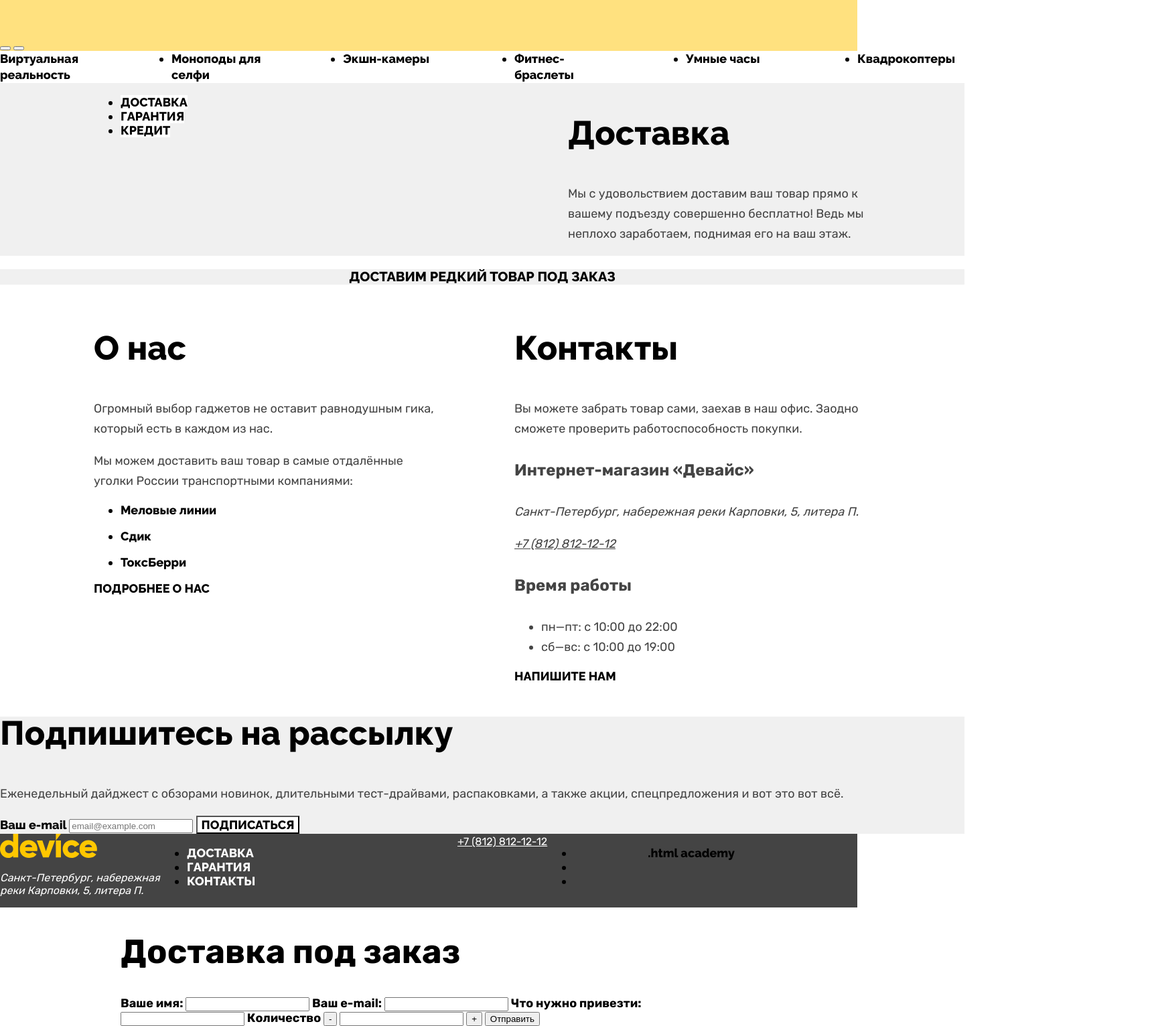
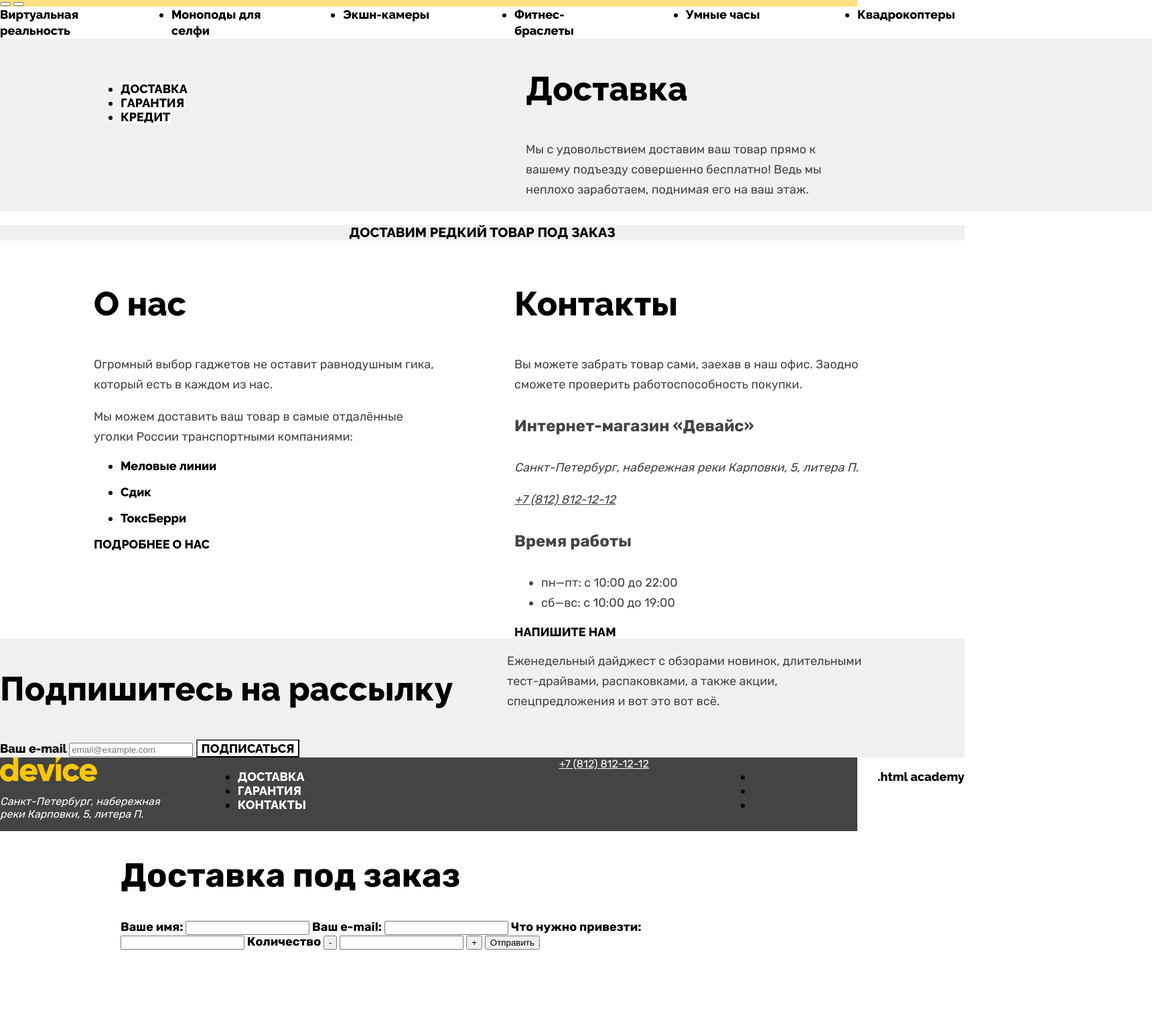
Before and after one commit to htmlacademy-htmlcss/1802077-device-33, a plain HTML site: page 5/index.html in a window 1280 px wide. Shown: the part 665-2197 px from the top of the page at 67% size, 1720 px wide, since content can reach past the window. After the commit the page ends 2083 px from the top, so only its background shows below. Drawn offline with Linux system fonts and the light colour scheme; files whose address does not match are found by name.

Commit message:
:heavy_check_mark: Сборка #5

```diff
--- a/5/index.html
+++ b/5/index.html
@@ -12,6 +12,7 @@
   <header class="page-header">
     <div class="head-container">
       <div class="navigation-container">
+        <nav class="navigation">
         <h1 class="visually-hidden">Интернет-магазин гаджетов Device</h1>
         <a href="index.html">
           <img class="logo" src="images/logo/logo-page.svg" width="145" height="36" alt="Переход на главную.">
@@ -21,7 +22,6 @@
           <input class="search" type="text" name="text-search" id="text-search-field" placeholder="Текст поиска">
           <button type="submit">Найти</button>
         </form>
-        <nav class="navigation">
           <ul class="navigation-list navigation-user">
             <li class="navigation-item">
               <a class="navigation-link" href="#">Войти</a>
@@ -111,6 +111,7 @@
       </section>
       <section class="advantages">
         <h2 class="visually-hidden">Преимущества</h2>
+        <div class="advantages-container">
         <section class="name-advantages">
           <h3 class="visually-hidden">Название Преимущества</h3>
           <ul class="name-advantages-list">
@@ -131,6 +132,7 @@
           <p class="description-advantages-services">Мы с удовольствием доставим ваш товар прямо к вашему подъезду
             совершенно бесплатно! Ведь мы неплохо заработаем, поднимая его на ваш этаж.</p>
         </section>
+      </div>
       </section>
       <p class="delivery-rare">Доставим редкий товар под заказ</p>
       <section class="information-about-us">
@@ -171,16 +173,17 @@
           <a class="button button-feedbacks" href="#">Напишите нам</a>
         </section>
       </section>
+
       <section class="newsletter">
-        <h3 class="newsletter-title">Подпишитесь на рассылку</h3>
-        <p>Еженедельный дайджест с обзорами новинок,
-          длительными тест-драйвами, распаковками, а также акции, спецпредложения и вот это вот всё.</p>
         <form class="newsletter-form" action="https://echo.htmlacademy.ru/" method="post">
+          <h3 class="newsletter-title">Подпишитесь на рассылку</h3>
           <label for="newsletter-email">Ваш e-mail</label>
           <input class="field" placeholder="email@example.com" type="email" name="newsletter-email"
             id="newsletter-email" required>
           <button class="button newsletter-button" type="submit">Подписаться</button>
         </form>
+        <p>Еженедельный дайджест с обзорами новинок,
+          длительными тест-драйвами, распаковками, а также акции, спецпредложения и вот это вот всё.</p>
       </section>
     </div>
   </main>
@@ -196,7 +199,6 @@
           <p class="address-text">Санкт-Петербург, набережная реки Карповки, 5, литера П.</p>
         </address>
       </section>
-      <section class="footer-navigation">
         <nav class="navigation">
           <ul class="navigation-user">
             <li class="navigation-item">
@@ -210,10 +212,7 @@
             </li>
           </ul>
         </nav>
-      </section>
-      <section>
         <a class="contacts-phone-footer" href="tel:88128121212">+7 (812) 812-12-12</a>
-      </section>
       <section class="footer-social">
         <h2 class="visually-hidden">Социальные сети</h2>
         <ul class="footer-social-list">
@@ -234,11 +233,9 @@
           </li>
         </ul>
       </section>
-      <section>
         <p class="about-text">
           <a class="htmlacademy-link" href="https://htmlacademy.ru/">.html academy</a>
         </p>
-      </section>
     </div>
   </footer>
 
--- a/5/styles/styles.css
+++ b/5/styles/styles.css
@@ -70,26 +70,26 @@ a {
   background-color: #ffe17f;
 }
 
-.head-container{
+ .head-container{
   display: flex;
   flex-direction: column;
   width: 1440px;
   margin: 0 auto;
 }
 
-.navigation-container{
-  width: 1040px;
-}
-
- .logo{
-  width: 145px;
-  margin: 0 895 150 0;
+ .navigation-container{
+  width: 1160px;
 }
 
  .page-header .navigation {
   display: flex;
   width: 1040px;
   margin: 0 auto;
+}
+
+ .logo{
+  width: 145px;
+  margin: 0;
 }
 
 .navigation-list {
@@ -124,15 +124,17 @@ a {
  .gallery{
   display: flex;
   justify-content: space-between;
-  padding: 0 189 0 140;
+  width: 1111px;
 }
 
 .image{
   width: 560px;
+  margin-right: 40px;
 }
 
  .description-image{
   width: 560px;
+  margin-right: -49px;
 }
 
  .description-image-title {
@@ -187,18 +189,30 @@ a {
 }
 
  .advantages {
-  display: flex;
-  justify-content: space-between;
+  /* display: flex;
+  justify-content: space-between; */
+  width: 1440px;
   padding: 0 140px;
   background-color: #f0f0f0;
 }
 
+.advantages-container{
+  display: flex;
+  flex-direction: row;
+  justify-content: space-between;
+  width: 1160px;
+  margin: 0 140;
+}
+
  .name-advantages-list{
   width: 280px;
+  margin-right: 123;
+  margin-top: 64px;
 }
 
  .description-advantages{
   width: 452px;
+  margin-right: 63px;
 }
 
  .name-services {
@@ -296,6 +310,8 @@ a {
 }
 
  .newsletter {
+  display: flex;
+  justify-content: space-between;
   background-color: #f0f0f0;
 }
 
@@ -304,7 +320,9 @@ a {
   line-height: 50px;
 }
 
- .newsletter-title + p {
+ .newsletter p {
+  width: 560px;
+  margin-right: 123px;
   font-family: "Rubik", "Arial", sans-serif;
   font-weight: 400;
   line-height: 30px;
@@ -317,6 +335,8 @@ a {
 
  .page-footer-container{
   display: flex;
+  flex-direction: row;
+  justify-content: space-between;
   width: 1440px;
   margin: 0 auto;
 }
@@ -333,7 +353,7 @@ a {
   color: #ffffff;
 }
 
-   .footer-navigation{
+   .page-footer .navigation{
   width: 444px;
 }
 
@@ -343,13 +363,13 @@ a {
 }
 
  .contacts-phone-footer {
+  width: 174px;
   font-family: "Rubik", "Arial", sans-serif;
   font-weight: 400;
   font-size: 16px;
   line-height: 20px;
   color: #ffffff;
   text-decoration-line: underline;
-  width: 174px;
 }
 
  .footer-social{
```
Also changed, not shown: 5/catalog.html (+1 -7 lines).
